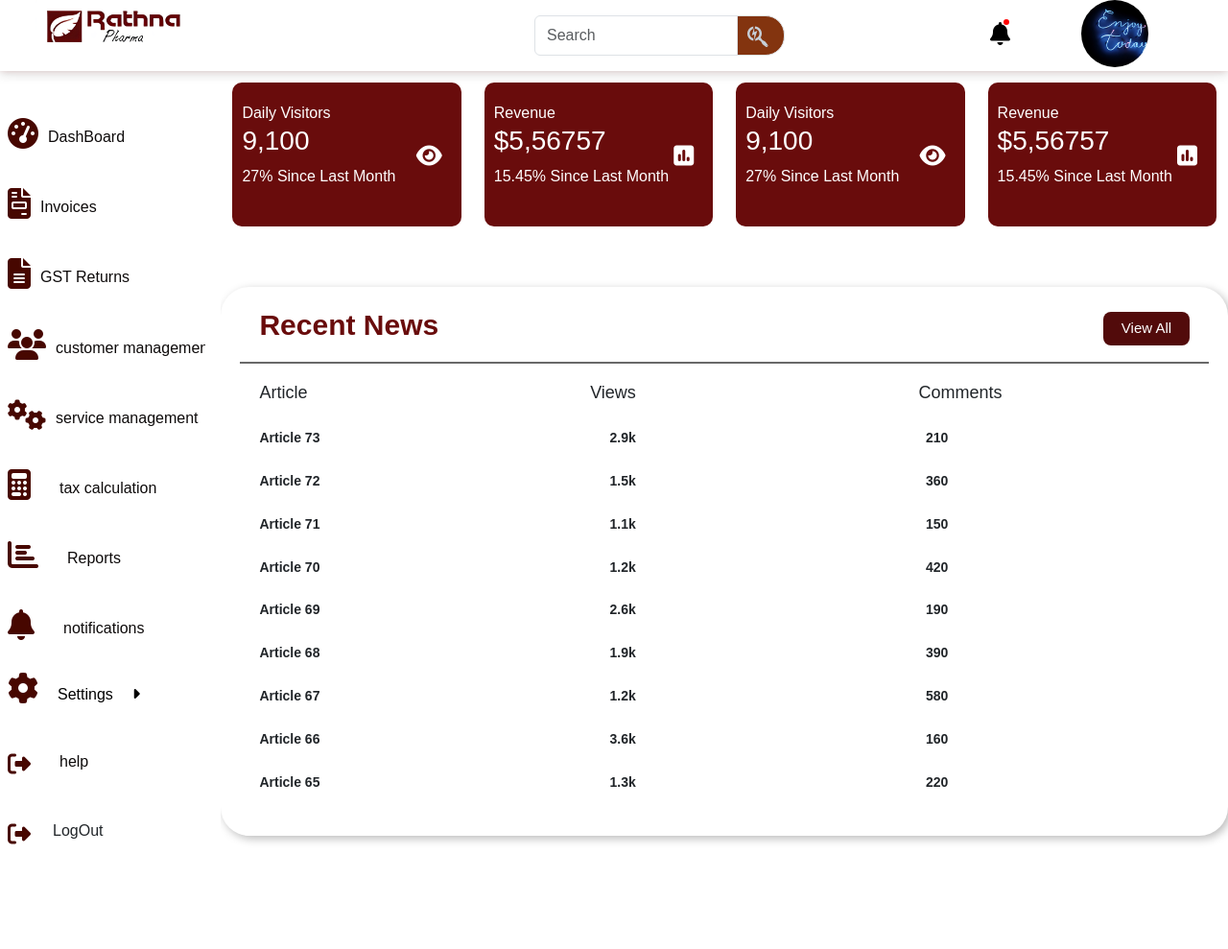
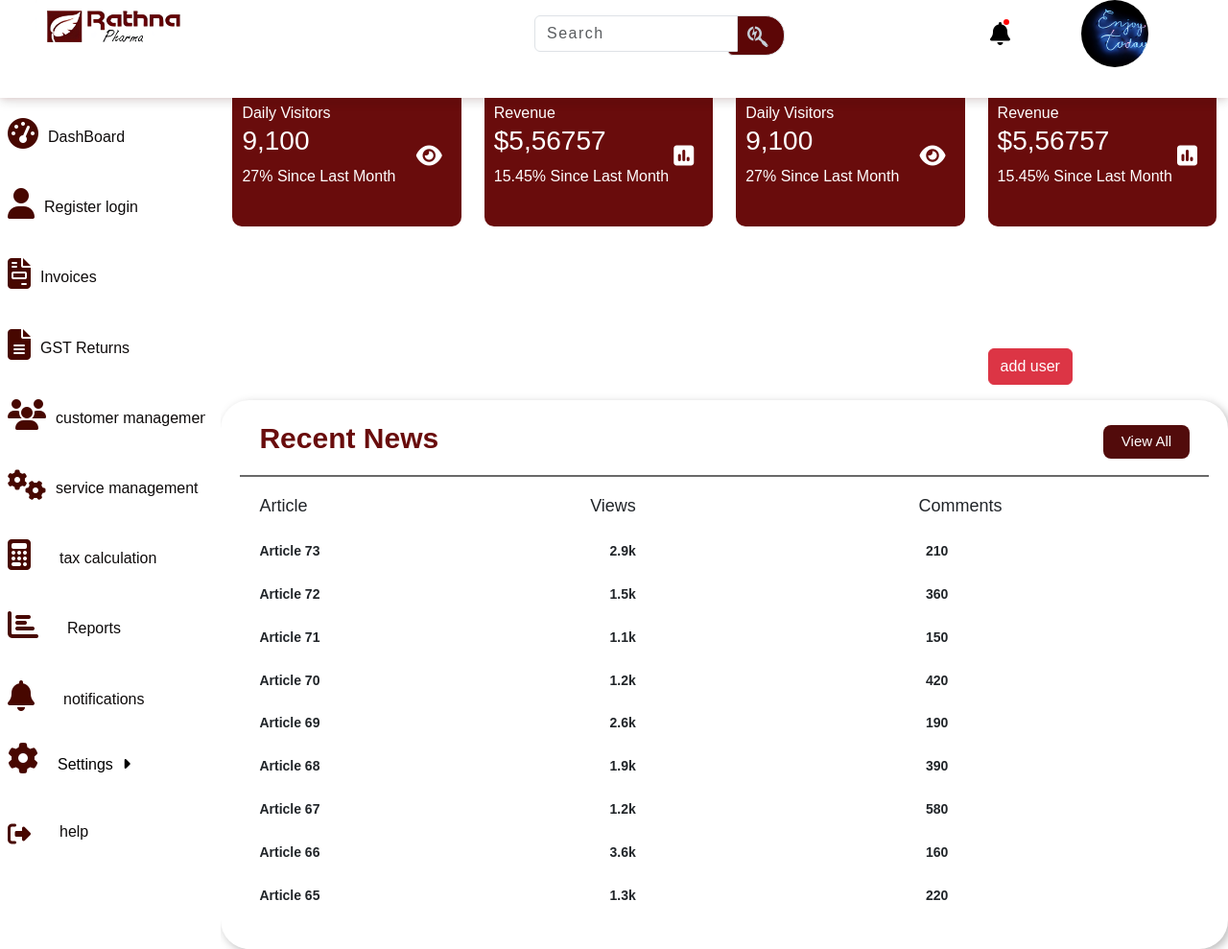
Before and after one commit to suryarobo45/gst, a PHP site: page /adminpanel.html in a window 1280 px wide. Shown: the whole page at 96% size. Run offline with PHP 8.4, Linux system fonts and the light colour scheme; some libraries are stand-ins or nearby versions.

Commit message:
second commit

```diff
--- a/admin/adminpanel.css
+++ b/admin/adminpanel.css
@@ -52,7 +52,7 @@ div.logo-card img{
   }
 
   .input-group-text{
-    background-color: rgb(131, 52, 15) !important;
+    background-color: rgb(92, 6, 6) !important;
     width: 60px;
     height: 40px;
     margin-left: -10px;
@@ -117,6 +117,7 @@ div.logo-card img{
   margin-left: 19px;
   float: right !important;
 }
+
 .side-option-1{
     padding-top: 10px 40px;
     display: flex;
@@ -189,7 +190,7 @@ div.logo-card img{
   .box:hover{
     transform: scale(1.10);
   }
-  .fa-eye{
+  #eye{
     float: right;
     padding-top: -50px !important;
     padding-right: 20px;
@@ -280,7 +281,7 @@ div.logo-card img{
     border-radius: 4px;
     }
     .offcanvas-title{
-      background: linear-gradient(to right, #7e9c7e, #70c97d, #325e2c);
+      background: linear-gradient(to right, #c77d7d, #a81515, #3d0404);
     -webkit-text-fill-color: transparent;
     background-clip: text;
     font-size: 35px;
@@ -327,7 +328,8 @@ div.logo-card img{
     display: none;
   }
   #menu-wrapper {
-      overflow: hidden;
+      overflow-x: scroll;
+      overflow-y: hidden;
       max-width: 100%;
       cursor: pointer;
   }
@@ -417,7 +419,7 @@ div.logo-card img{
       content: '';
       display: block;
       position: absolute;
-      top: 50%;
+      top: 250%;
       right: 30px;
       width: 15px;
       height: 2px;
@@ -455,6 +457,86 @@ div.logo-card img{
 .rotate-icon.rotate {
     transform: rotate(-90deg);
 }
+
+.modal-title{
+  padding-top: 1em;
+  padding-left: 40%;
+  text-transform: capitalize;
+  color: #690c0c;
+  font-family:fantasy;
+}
+.first-input{
+  margin-left: 10px;
+}
+.modal-body{
+  align-items: center;
+  text-align: center;
+}
+label span{
+  display: inline-block;
+  font-size: 1.25rem;
+  /* position: relative; */
+  bottom: -1.2rem;
+  transition: transform 200ms ease-in-out;
+}
+label{
+  padding-left: 30px;
+}
+
+input {
+  /* position: relative; */
+  margin-bottom: 2rem;
+  padding: 0.5rem 0;
+  background-color: transparent;
+  outline: none;
+  border: unset;
+  border-bottom: 1.5px solid rgb(48, 1, 1);
+  font-size: 1.25rem;
+  letter-spacing: 1.5px;
+  color: rgb(73, 9, 9);
+  z-index: 1;
+}
+
+/* button {
+  display: inline-block;
+  margin: 1rem 0;
+  padding: 0.75rem;
+  cursor: pointer;
+  outline: none;
+  border: none;
+  border-radius: 0.25em;
+  font-size: 1rem;
+  letter-spacing: 1.5px;
+  font-weight: 500;
+  transition: all 100ms ease-in-out;
+  background-color: rgb(225,225,255);
+}
+
+button:hover {
+  background-color: rgb(235,235,235);
+}
+
+a {
+  color: rgb(235, 235, 235);
+}
+
+a:hover {
+  color: rgb(215, 215, 215);
+}
+
+p {
+  text-align: center;
+} */
+
+#Input-Focus:focus, #Input-Focus:valid {
+  border-bottom: 2px solid rgb(44, 0, 0);
+}
+
+input:focus + label span, input:valid + label span {
+  color: rgb(139, 28, 28);
+  transform: translateY(-1rem);
+}
+
 
 
 
--- a/admin/adminpanel.html
+++ b/admin/adminpanel.html
@@ -33,38 +33,67 @@
                         <ul class="menu-list accordion">
                            <li id="nav1" class="toggle accordion-toggle">
                               <span class="icon-plus"></span>
-                              <a class="menu-link" href="#">Menu1</a>
+                              <a class="menu-link" href="#"></a>
+                              <a href="admin/dasboard.php" class="onclick-stand" onclick="myFunction(this)">
+                                <div class="side-option-1 p-2 " id="myElement">
+                                   <i class="fas fa-tachometer-alt" style="color: #470700;font-size: 2em;"></i>
+                                <a href="admin/dasboard" ><h5 class="side-head-1">DashBoard</h5></a>
+                                  </div>
+                               </a>
                            </li>
                            <!-- accordion-toggle -->
-                           <ul class="menu-submenu accordion-content">
+                           <!-- <ul class="menu-submenu accordion-content">
                               <li><a class="head" href="#">Submenu1</a></li>
                               <li><a class="head" href="#">Submenu2</a></li>
                               <li><a class="head" href="#">Submenu3</a></li>
-                           </ul>
+                           </ul> -->
                            <!-- menu-submenu accordon-content-->
                            <li id="nav2" class="toggle accordion-toggle">
                               <span class="icon-plus"></span>
-                              <a class="menu-link" href="#">Menu2</a>
+                              <a class="menu-link" href="#"></a>
+                              <a href="" class="onclick-stand" onclick="myFunction(event)">
+                                <div class="side-option-1 p-2 ">
+                                    <i class="fas fa-file-invoice" style="color: #470700;font-size: 2em;"></i>
+                                   <h5 class="side-head-1">Invoices</h5>
+                                   </div>
+                               </a>
                            </li>
                            <!-- accordion-toggle -->
-                           <ul class="menu-submenu accordion-content">
+                           <!-- <ul class="menu-submenu accordion-content">
                               <li><a class="head" href="#">Submenu1</a></li>
                               <li><a class="head" href="#">Submenu2</a></li>
-                           </ul>
+                           </ul> -->
                            <!-- menu-submenu accordon-content-->
                                 <li id="nav3" class="toggle accordion-toggle">
                               <span class="icon-plus"></span>
-                              <a class="menu-link" href="#">Menu3</a>
+                              <a class="menu-link" href="#"></a>
+                              <a href="">
+                                <div class="side-option-1 p-2 ">
+                                    <i class="fas fa-file-alt" style="color: #470700;font-size: 2em;"></i>
+                                   <h5 class="side-head-1">GST Returns</h5>
+                                   </div>
+                               </a>
                            </li>
+                           <li id="nav3" class="toggle accordion-toggle">
+                            <span class="icon-plus"></span>
+                            <a class="menu-link" href="#"></a>
+                            <a href="">
+                                <div class="side-option-1 p-2 ">
+                                    <i class="fas fa-users" style="color: #470700;font-size: 2em;"></i>
+                                   <h5 class="side-head-1">customer management</h5>
+                                   </div>
+                               </a>
+                         </li>
                            <!-- accordion-toggle -->
-                           <ul class="menu-submenu accordion-content">
+                           <!-- <ul class="menu-submenu accordion-content">
                               <li><a class="head" href="#">Submenu1</a></li>
                               <li><a class="head" href="#">Submenu2</a></li>
                               <li><a class="head" href="#">Submenu3</a></li>
                               <li><a class="head" href="#">Submenu4</a></li>
-                           </ul>
+                           </ul> -->
                            <!-- menu-submenu accordon-content-->
                         </ul>
+
                         <!-- menu-list accordion-->
                      </div>
                      <!-- menu-container -->
@@ -104,6 +133,12 @@
                  <a href="admin/dasboard" ><h5 class="side-head-1">DashBoard</h5></a>
                    </div>
                 </a>
+                <a href="" class="onclick-stand" onclick="myFunction(event)">
+                    <div class="side-option-1 p-2 ">
+                        <i class="fa-solid fa-user" style="color: #470700;font-size: 2em;"></i>
+                       <h5 class="side-head-1">Register login</h5>
+                       </div>
+                   </a>
                <a href="" class="onclick-stand" onclick="myFunction(event)">
                 <div class="side-option-1 p-2 ">
                     <i class="fas fa-file-invoice" style="color: #470700;font-size: 2em;"></i>
@@ -148,7 +183,7 @@
                </a>
                <div class="side-dropdown">
                 <a href="">
-                  <li class='sub-menu' ><i class="fa-solid fa-gear" style="color: #470700;font-size: 2em;margin-left: -10px;"></i><a class="settings-text" href='#settings'>Settings<div class='fa fa-caret-right' onclick="myFunction(this)"  style="padding-left: 20px;"></div></a>
+                  <li class='sub-menu' ><i class="fa-solid fa-gear" style="color: #470700;font-size: 2em;margin-left: -10px;"></i><a class="settings-text" href='#settings'>Settings<div class='fa fa-caret-right' onclick="myFunction(this)"  style="padding-left: 10px;"></div></a>
                       <ul>
                           <li><a href='#settings'>Account</a></li>
                           <li><a href='#settings'>Profile</a></li>
@@ -165,13 +200,13 @@
                    </div>
                </a>
                <a href="#">
-                <div class="side-option-1 p-2 ">
+                <div class="side-option-1 p-2" >
                     <i class="fa-solid fa-right-from-bracket " style="color: #470700;font-size: 1.5em;padding-top: 10px;"></i>
                    <!-- <h5 class="side-head-1" type="button" data-toggle="modal" data-target="#myModal" style="padding-left: 20px;">logout</h5> -->
                    <button class=" btn side-head-1" type="button" data-bs-toggle="offcanvas" data-bs-target="#offcanvasScrolling" aria-controls="offcanvasScrolling">LogOut</button>
 
-                   <div class="offcanvas offcanvas-start" data-bs-scroll="true" data-bs-backdrop="false" tabindex="-1" id="offcanvasScrolling" aria-labelledby="offcanvasScrollingLabel">
-                     <div class="offcanvas-header">
+                    <div class="offcanvas offcanvas-start" data-bs-scroll="true" data-bs-backdrop="false" tabindex="-1" id="offcanvasScrolling"  aria-labelledby="offcanvasScrollingLabel">
+                     <div class="offcanvas-header" id="log-cont">
                        <h5 class="offcanvas-title" id="offcanvasScrollingLabel" style="margin-top: 5em;">LOGOUT <br>CONFIRMATION!</h5>
                        <button type="button" class="btn-close" data-bs-dismiss="offcanvas" aria-label="Close"></button>
                      </div>
@@ -180,7 +215,7 @@
                        <div class="btn logout mt-2" >yes! logout</div>
                       <button class="btn close-btn mt-2"  data-bs-dismiss="offcanvas" >Close</button>
                      </div>
-                   </div>
+                    </div>
                 </div>
                </a>
             </div>
@@ -206,7 +241,7 @@
                     <div class="row mt-3">
                         <div class="col-lg-3 col-12">
                             <div class="box" id="box-content"><span>daily visitors<br></span><h3>9,100</h3><p>27% since last month</p>
-                                <i class="fa-solid fa-eye fa-xl"></i>
+                                <i class="fa-solid fa-eye fa-xl" id="eye"></i>
                             </div>
                         </div>
                         <div class="col-lg-3 col-12 ">
@@ -216,17 +251,21 @@
                         </div>
                         <div class="col-lg-3 col-12">
                             <div class="box"><span>daily visitors<br></span><h3>9,100</h3><p>27% since last month</p>
-                                <i class="fa-solid fa-eye fa-xl"></i> </div>
+                                <i class="fa-solid fa-eye fa-xl" id="eye"></i> </div>
                         </div>
                         <div class="col-lg-3 col-12">
                             <div class="box"><span>revenue <br></span><h3>$5,56757</h3><p>15.45% since last month</p>
                                 <i class="fa-solid fa-square-poll-vertical fa-xl"></i></div>
                         </div>
                     </div>
+                    <div class="row">
+                        <div class="col-9"></div>
+                        <div class="col-lg-3"><button type="button" class="btn btn-danger"data-bs-toggle="modal" data-bs-target="#myModal">add user</button></div>
+                    </div>
                 </div>
             </div>
         </div>
-        <div class="report-container" style="margin-top: -4em;">
+        <div class="report-container" style="margin-top: 1em;">
             <div class="row">
                 <div class="col-lg-12">
                     <div class="report-header">
@@ -318,6 +357,66 @@
             </div>
         </div>
     </div>
+    <div class="modal" id="myModal">
+        <div class="modal-dialog modal-lg">
+            <div class="modal-content">
+                <!-- Modal Header -->
+                <div class="modal-header">
+                    <h4 class="modal-title">Register/Login</h4>
+                    <button type="button" class="btn-close" data-bs-dismiss="modal"></button>
+                </div>
+
+                <!-- Modal body -->
+                <div class="modal-body">
+                    <div class="row">
+                        <div class="col-md-12">
+                            <div class="mb-3">
+                                <i class="fa-solid fa-user-pen" style="color: #3f0101;font-size: 2em;margin-right:5px !important;"></i><input id="Input-Focus" class="first-input" type="text"  placeholder="Name" required>
+                                <label for="text">Employee Name</label><br>
+                            </div>
+                        </div>
+                        <div class="col-md-12">
+                            <div class="mb-3">
+                                <i class="fa-solid fa-envelope" style="color: #3f0101;font-size: 2em;margin-right: 15px !important;"></i><input id="Input-Focus"  type="email" name="email" id="" required>
+                                 <label for="email" style="padding-right: 60px;">Email</label>
+                            </div>
+                        </div>
+                        <div class="col-md-12">
+                            <div class="mb-3 ">
+                                <i class="fa-regular fa-user" style="color: #3f0101;font-size: 2em;margin-right: 5px !important;"></i><input id="Input-Focus"  type="name" name="email"style="margin-left: 30px;" id="" required>
+                                 <label for="email">user name</label>
+                            </div>
+                        </div>
+                        <div class="col-md-12">
+                            <div class="mb-3">
+                                <i class="fa-solid fa-eye"  style="color:#3f0101;font-size: 2em !important;"></i><input id="Input-Focus" type="password" style="margin-left: 30px;" name="" id="" required>
+                                 <label for="password">Password</label>
+                            </div>
+                        </div>
+                    </div>
+                </div>
+
+                <!-- Modal footer -->
+                <div class="modal-footer">
+                    <button type="button" class="btn btn-danger" data-bs-dismiss="modal">Close</button>
+                </div>
+            </div>
+        </div>
+    </div>
+
    <script src="https://cdnjs.cloudflare.com/ajax/libs/jquery/3.7.1/jquery.min.js"></script>
+   <script>
+    const labels = document.querySelectorAll("label");
+
+labels.forEach(label => {
+  // console.log(label.innerText);
+  label.innerHTML = label.innerText
+    .split('')
+    .map((letter, index) => {
+    return `<span style="transition-delay: ${index*30}ms">${letter}</span>`;})
+    .join('');
+  console.log(label.innerHTML);
+});
+   </script>
 </body>
 </html>
--- a/admin/login/style.css
+++ b/admin/login/style.css
@@ -50,7 +50,7 @@ body {
     color: #000000b8;
     letter-spacing: 5px;
     margin-top: 3em !important;
-    margin-left: 0.5em;
+    /* margin-left: 0.5em; */
     transform: translate(10%,-50%);
     text-transform:uppercase;
    font-family: 'Franklin Gothic Medium', 'Arial Narrow', Arial, sans-serif;
```
Also changed, not shown: admin/login/index.html (+46 -34 lines).
